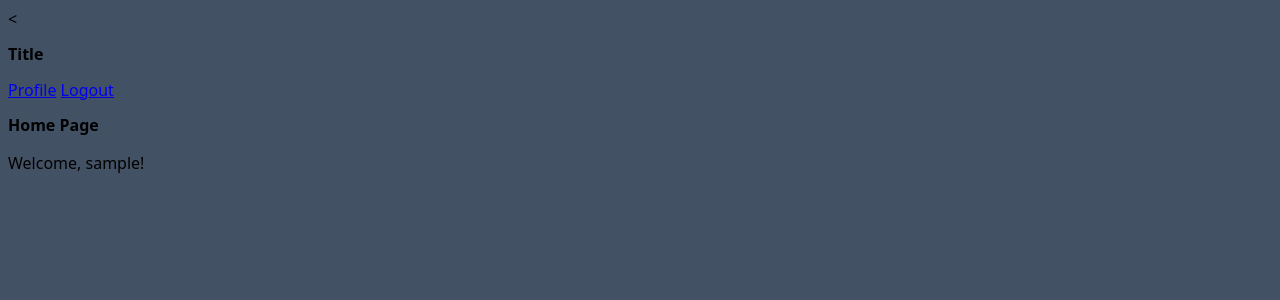
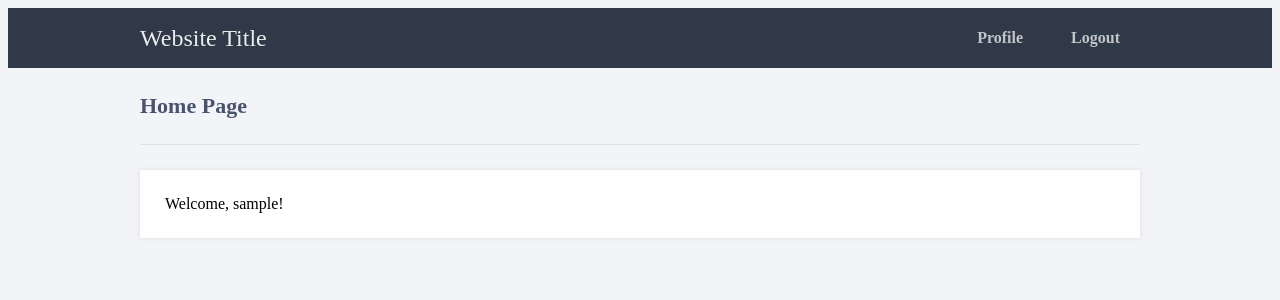
Before and after one commit to smoke1235/Inventory-Managemant-System, a PHP site: page /home.php in a window 1280 px wide. Shown: the top 300 px of the page. Run offline with PHP 8.4, Linux system fonts and the light colour scheme; the visitor is signed in with stand-in values (Sample User, id 1).

Commit message:
fixed login issue and made a home page

```diff
--- /dev/null
+++ b/Login/home.css
@@ -0,0 +1,68 @@
+.navtop {
+	background-color: #2f3947;
+	height: 60px;
+	width: 100%;
+	border: 0;
+}
+.navtop div {
+	display: flex;
+	margin: 0 auto;
+	width: 1000px;
+	height: 100%;
+}
+.navtop div h1, .navtop div a {
+	display: inline-flex;
+	align-items: center;
+}
+.navtop div h1 {
+	flex: 1;
+	font-size: 24px;
+	padding: 0;
+	margin: 0;
+	color: #eaebed;
+	font-weight: normal;
+}
+.navtop div a {
+	padding: 0 20px;
+	text-decoration: none;
+	color: #c1c4c8;
+	font-weight: bold;
+}
+.navtop div a i {
+	padding: 2px 8px 0 0;
+}
+.navtop div a:hover {
+	color: #eaebed;
+}
+body.loggedin {
+	background-color: #f3f4f7;
+}
+.content {
+	width: 1000px;
+	margin: 0 auto;
+}
+.content h2 {
+	margin: 0;
+	padding: 25px 0;
+	font-size: 22px;
+	border-bottom: 1px solid #e0e0e3;
+	color: #4a536e;
+}
+.content > p, .content > div {
+	box-shadow: 0 0 5px 0 rgba(0, 0, 0, 0.1);
+	margin: 25px 0;
+	padding: 25px;
+	background-color: #fff;
+}
+.content > p table td, .content > div table td {
+	padding: 5px;
+}
+.content > p table td:first-child, .content > div table td:first-child {
+	font-weight: bold;
+	color: #4a536e;
+	padding-right: 15px;
+}
+.content > div p {
+	padding: 5px;
+	margin: 0 0 10px 0;
+}
--- a/Login/home.php
+++ b/Login/home.php
@@ -1,26 +1,25 @@
 <?php
 session_start();
-if (!isset($_SESSION['loggedin'])) {
+if ( !isset($_SESSION['loggedin']) ) {
     header('Location: index.html');
     exit;
 }
 ?>
 
 <!DOCTYPE html>
-<<!DOCTYPE html>
 <html lang="en">
     <head>
         <title>Home Page</title>
         <meta charset="UTF-8">
         <meta name="viewport" content="width=device-width, initial-scale=1">
-        <link href="main.css" rel="stylesheet">
+        <link href="home.css" rel="stylesheet">
     </head>
     <body class="loggedin">
         <nav class="navtop">
             <div>
-                <h1>Title</h1>
+                <h1>Website Title</h1>
                 <a href="profile.php"><i class="fas fa-user"></i>Profile</a>
-                <a href="logout.php"><i class="fa-sign-out-alt"></i>Logout</a>
+                <a href="logout.php"><i class="fas fa-sign-out-alt"></i>Logout</a>
             </div>
         </nav>
         <div class="content">
```
Also changed, not shown: Login/authenticate.php (+6 -6 lines), Login/main.css (line endings or trailing spaces).
